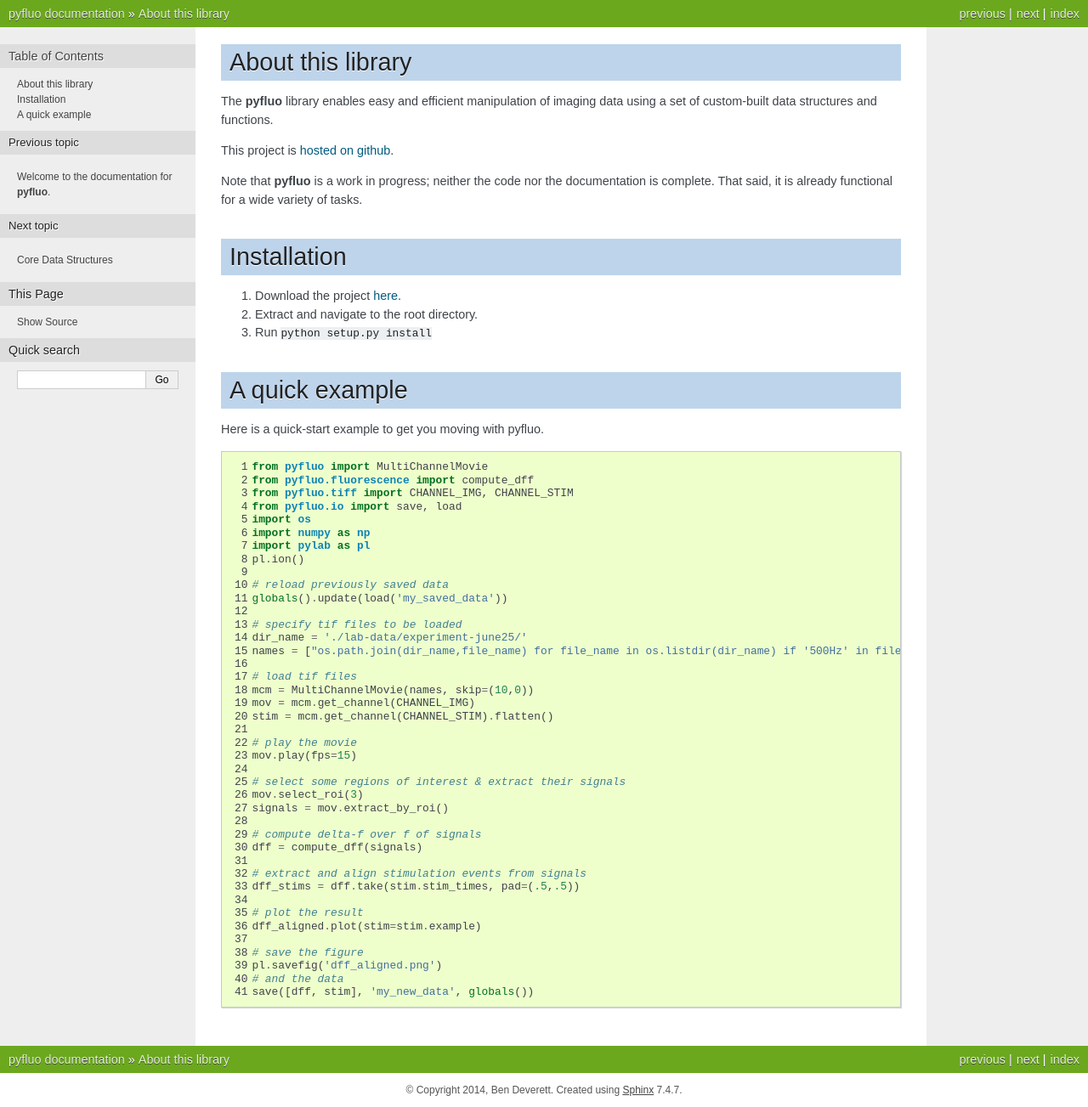
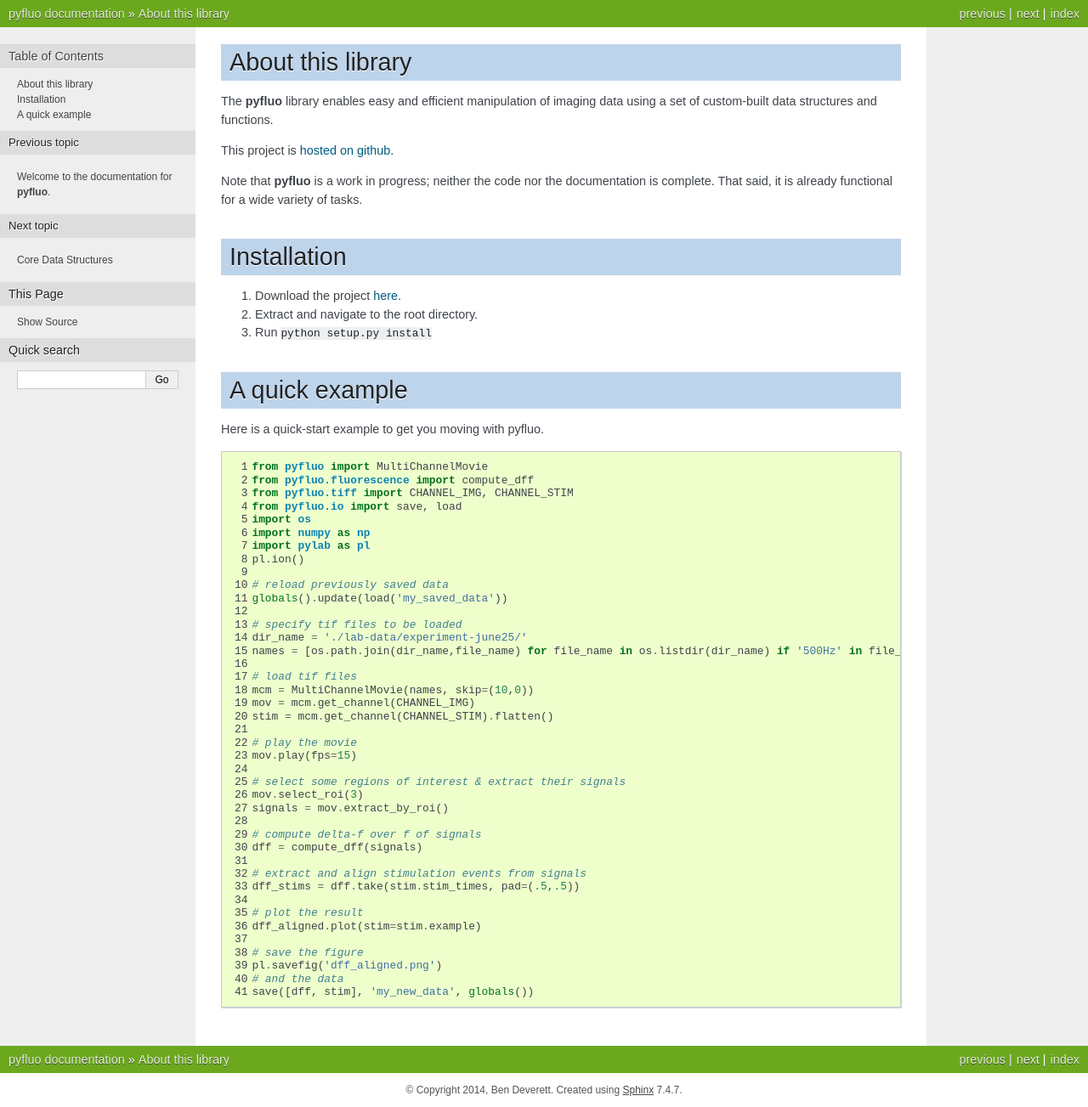
Before and after one commit to bensondaled/pyfluo, a Sphinx documentation site: the page built from docs/introduction.rst, in a window 1280 px wide. Shown: the whole page at 85% size. Built offline with Sphinx 7.4.7, drawn with Linux system fonts in a browser that asks for light colours.

Commit message:
docs edit

```diff
--- a/docs/introduction.rst
+++ b/docs/introduction.rst
@@ -33,7 +33,7 @@ Here is a quick-start example to get you moving with pyfluo.
 
 	# specify tif files to be loaded
 	dir_name = './lab-data/experiment-june25/'
-	names = ["os.path.join(dir_name,file_name) for file_name in os.listdir(dir_name) if '500Hz' in file_name]
+	names = [os.path.join(dir_name,file_name) for file_name in os.listdir(dir_name) if '500Hz' in file_name]
 
 	# load tif files
 	mcm = MultiChannelMovie(names, skip=(10,0))
```
